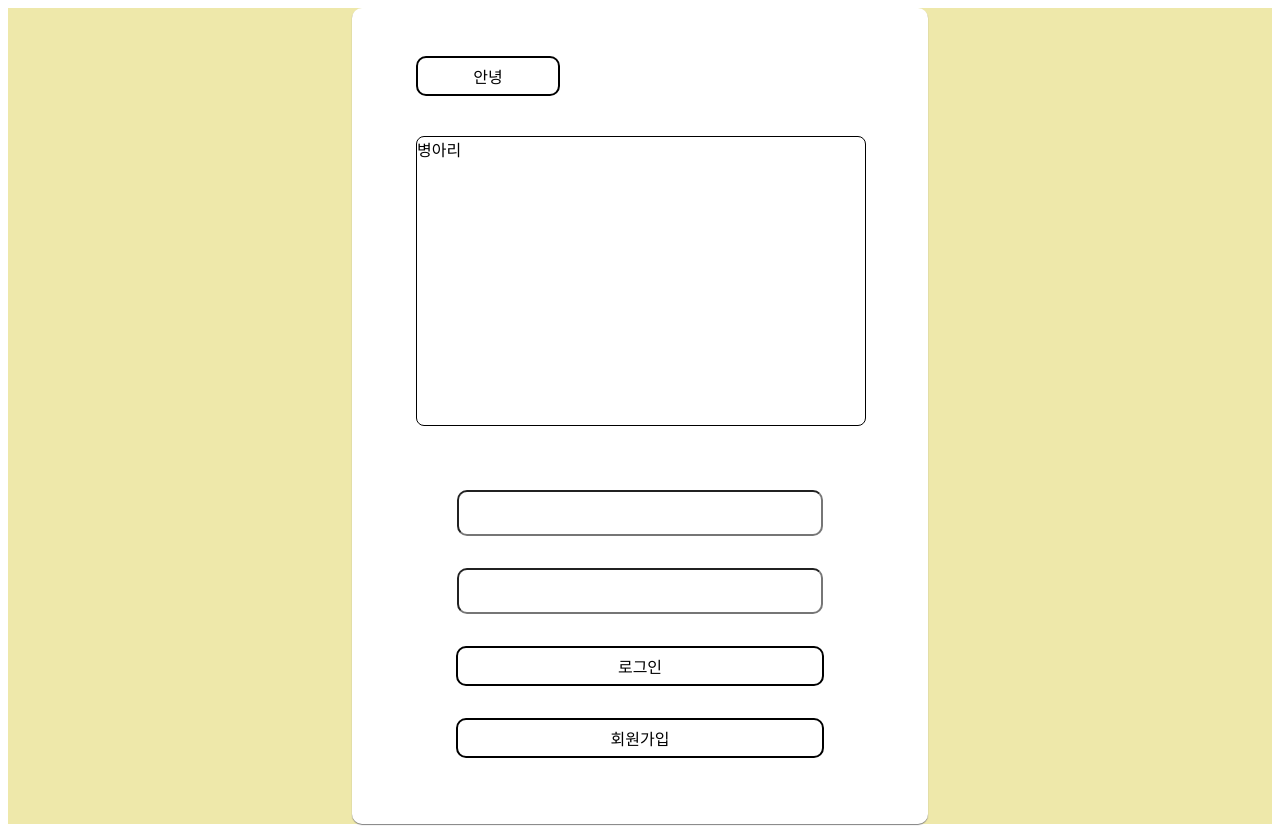
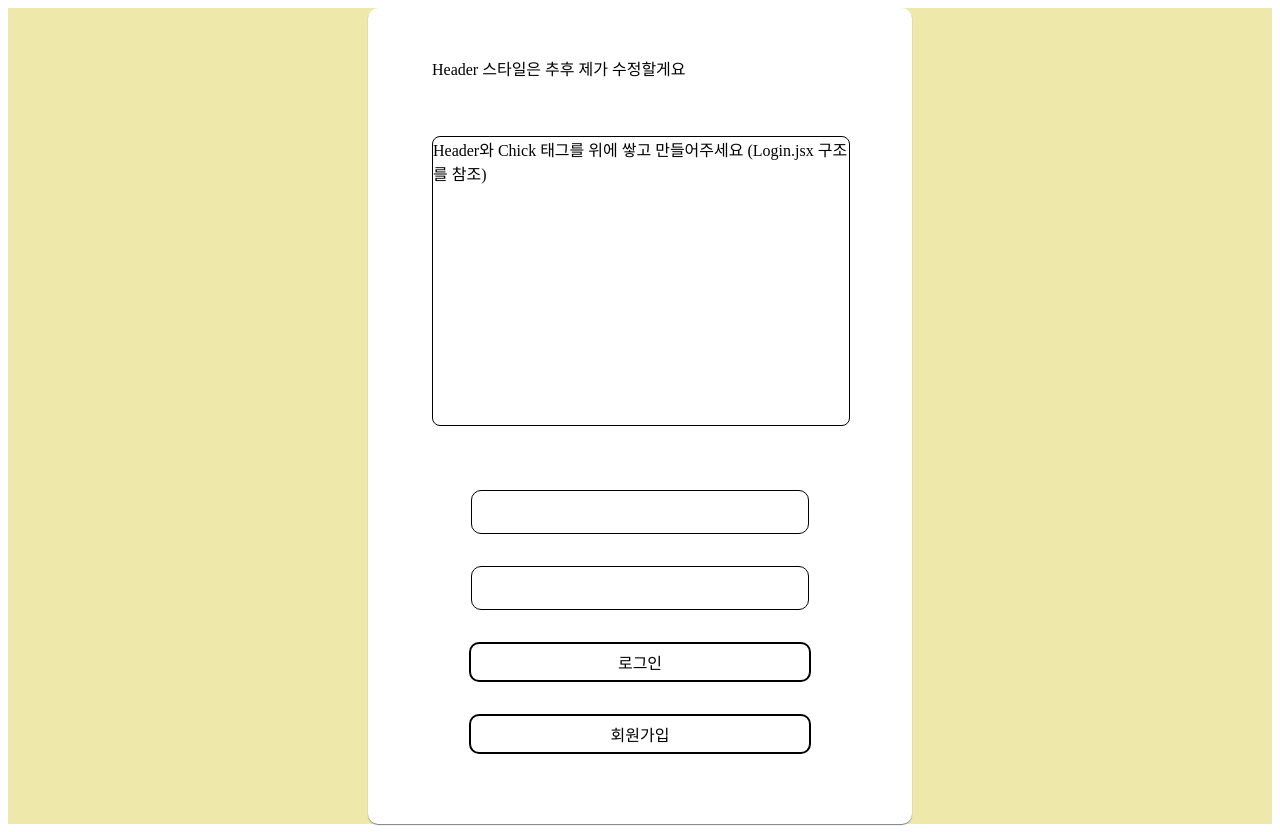
Before and after one commit to jhchoi1182/chicken-project, a React (Create React App) app: page / in a window 1280 px wide. Built offline with nearby package versions, Linux system fonts and the light colour scheme.

Commit message:
ui컴포넌트들 좀 더 재사용성 넓도록 수정

```diff
--- a/src/components/pages/Login.jsx
+++ b/src/components/pages/Login.jsx
@@ -1,16 +1,22 @@
 import React from "react";
+import Chick from "../shared/Chick";
+import Header from "../shared/Header";
 import StBtn from "../ui/buttons/StBtn";
 import StSection from "../ui/div/StSection";
 import StInput from "../ui/inputs/StInput";
 
 const Login = () => {
   return (
-    <StSection gap="2rem" paddingTop="1rem">
-      <StInput />
-      <StInput />
-      <StBtn width="82%">로그인</StBtn>
-      <StBtn width="82%">회원가입</StBtn>
-    </StSection>
+    <section>
+      <Header />
+      <Chick />
+      <StSection gap="2rem" paddingTop="1rem" alignItem="center">
+        <StInput placeholder="왜 안써지지" />
+        <StInput />
+        <StBtn width="82%">로그인</StBtn>
+        <StBtn width="82%">회원가입</StBtn>
+      </StSection>
+    </section>
   );
 };
 
--- a/src/components/shared/Chick.jsx
+++ b/src/components/shared/Chick.jsx
@@ -2,12 +2,12 @@ import React from "react";
 import styled from "styled-components";
 
 const Chick = () => {
-  return <Box>병아리</Box>;
+  return <Box>Header와 Chick 태그를 위에 쌓고 만들어주세요 (Login.jsx 구조를 참조)</Box>;
 };
 
 const Box = styled.div`
   width: 100%;
-  height: 40%;
+  height: 18rem;
   border: 1px solid black;
   border-radius: 8px;
   margin-bottom: 3rem;
--- a/src/components/shared/Header.jsx
+++ b/src/components/shared/Header.jsx
@@ -3,11 +3,7 @@ import styled from "styled-components";
 import StBtn from "../ui/buttons/StBtn";
 
 const Header = () => {
-  return (
-    <Wrap>
-      <StBtn>안녕</StBtn>
-    </Wrap>
-  );
+  return <Wrap>Header 스타일은 추후 제가 수정할게요</Wrap>;
 };
 
 const Wrap = styled.div`
--- a/src/components/shared/Layout.jsx
+++ b/src/components/shared/Layout.jsx
@@ -1,16 +1,10 @@
 import React from "react";
 import styled from "styled-components";
-import Chick from "./Chick";
-import Header from "./Header";
 
 const Layout = ({ children }) => {
   return (
     <Wrap>
-      <TodoBox>
-        <Header />
-        <Chick />
-        {children}
-      </TodoBox>
+      <TodoBox>{children}</TodoBox>
     </Wrap>
   );
 };
@@ -24,7 +18,7 @@ const Wrap = styled.div`
 `;
 
 const TodoBox = styled.div`
-  max-width: 28rem;
+  max-width: 26rem;
   width: 90%;
   height: 45rem;
   background-color: white;
--- a/src/components/ui/buttons/StBtn.jsx
+++ b/src/components/ui/buttons/StBtn.jsx
@@ -29,6 +29,7 @@ const Button = styled.button`
   border-radius: ${(props) => props.borderRadius};
   background-color: ${(props) => props.backgroundColor};
   color: ${(props) => props.color};
+  cursor: pointer;
 `;
 
 export default StBtn;
--- a/src/components/ui/div/StSection.jsx
+++ b/src/components/ui/div/StSection.jsx
@@ -2,8 +2,8 @@ import React from "react";
 import styled from "styled-components";
 
 const StSection = (props) => {
-  const { gap, paddingTop, children } = props;
-  const styles = { gap, paddingTop };
+  const { gap, paddingTop, children, alignItem } = props;
+  const styles = { gap, paddingTop, alignItem };
 
   return <Section {...styles}>{children}</Section>;
 };
@@ -11,13 +11,14 @@ const StSection = (props) => {
 StSection.defaultProps = {
   gap: "2rem",
   paddingTop: "1rem",
+  alignItem: "",
 };
 
 const Section = styled.section`
   display: flex;
   justify-content: center;
   flex-direction: column;
-  align-items: center;
+  align-items: ${(props) => props.alignItem};
   gap: ${(props) => props.gap};
   padding-top: ${(props) => props.paddingTop};
 `;
--- a/src/components/ui/inputs/StInput.jsx
+++ b/src/components/ui/inputs/StInput.jsx
@@ -2,26 +2,29 @@ import React from "react";
 import styled from "styled-components";
 
 const StInput = (props) => {
-  const { fontSize, width, height, borderRadius, onChange } = props;
-  const styles = { borderRadius, width, height, fontSize };
+  const { fontSize, width, height, borderRadius, onChange, border, borderColor } = props;
+  const styles = { borderRadius, width, height, fontSize, border, borderColor };
 
   return <Input {...styles} onChange={onChange} />;
 };
 
 StInput.defaultProps = {
   borderRadius: "10px",
-  fontSize: "10px",
+  fontSize: "20px",
   width: "80%",
   height: "2.5rem",
+  border: "1px",
 };
 
 const Input = styled.input`
+  border: ${(props) => props.border} solid ${(props) => props.borderColor};
   font-size: ${(props) => props.fontSize};
   height: ${(props) => props.height};
   width: ${(props) => props.width};
   border-radius: ${(props) => props.borderRadius};
+  text-indent: 10px;
   ::placeholder {
-
+    text-indent: 10px;
     opacity: 1;
   }
 `;
```
Also changed, not shown: src/components/pages/SignUp.jsx (added, +7 -0 lines), src/components/shared/LoginHeader.jsx (added).
